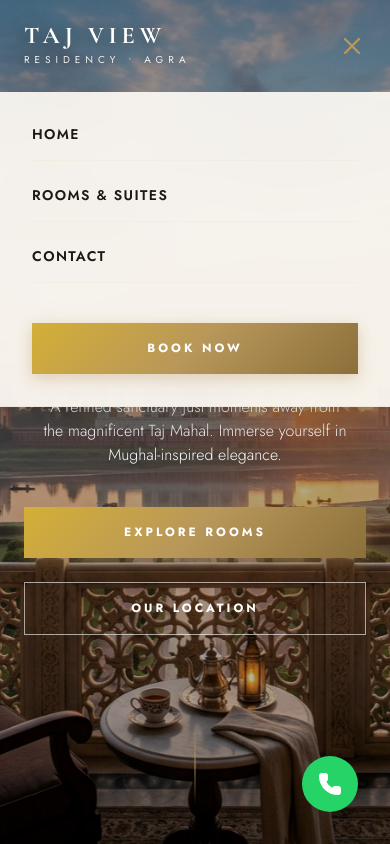
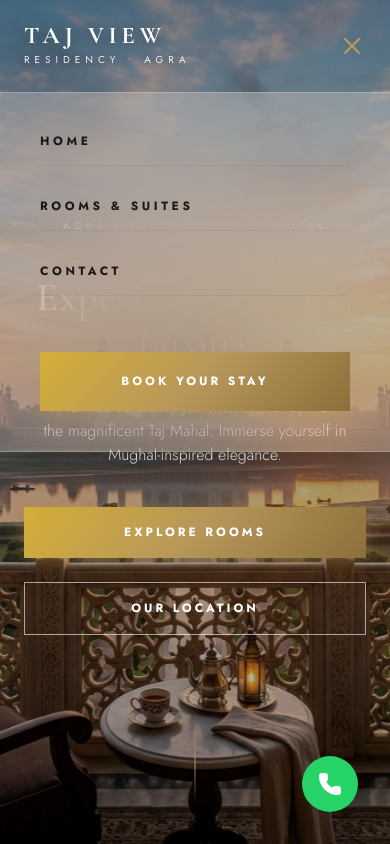
Before and after one commit to Deadraon/hotel_test_full, a React (Vite) app in the folder frontend/: page / in a window 390 px wide. Both pictures are taken after a click on the button 352 px from the left and 46 px from the top of the page. Shown: the top 844 px of the page. Built offline with nearby package versions, Linux system fonts and the light colour scheme.

Commit message:
UI: Premium Crystal Glass mobile menu enhancement

```diff
--- a/frontend/src/components/Navbar.jsx
+++ b/frontend/src/components/Navbar.jsx
@@ -78,14 +78,14 @@ const Navbar = () => {
             animate={{ opacity: 1, y: 0 }}
             exit={{ opacity: 0, y: -20 }}
             transition={{ duration: 0.3 }}
-            className="absolute top-full left-0 w-full bg-cream/95 backdrop-blur-xl border-b border-gold/10 p-8 flex flex-col space-y-6 md:hidden shadow-2xl"
+            className="absolute top-full left-0 w-full bg-white/20 backdrop-blur-3xl border-y border-white/20 p-10 flex flex-col space-y-8 md:hidden shadow-2xl"
           >
             {navLinks.map((link) => (
               <Link
                 key={link.name}
                 to={link.path}
                 onClick={() => setIsOpen(false)}
-                className="text-sm uppercase tracking-widest font-semibold text-charcoal border-b border-gold/5 pb-4 transition-colors hover:text-gold"
+                className="text-xs uppercase tracking-[0.3em] font-bold text-charcoal border-b border-black/5 pb-4 transition-all hover:text-gold hover:pl-2"
               >
                 {link.name}
               </Link>
@@ -93,9 +93,9 @@ const Navbar = () => {
             <Link
               to="/rooms"
               onClick={() => setIsOpen(false)}
-              className="btn-luxury text-center mt-4"
+              className="btn-luxury text-center mt-6 !py-5 shadow-xl"
             >
-              Book Now
+              Book Your Stay
             </Link>
           </motion.div>
         )}
```
